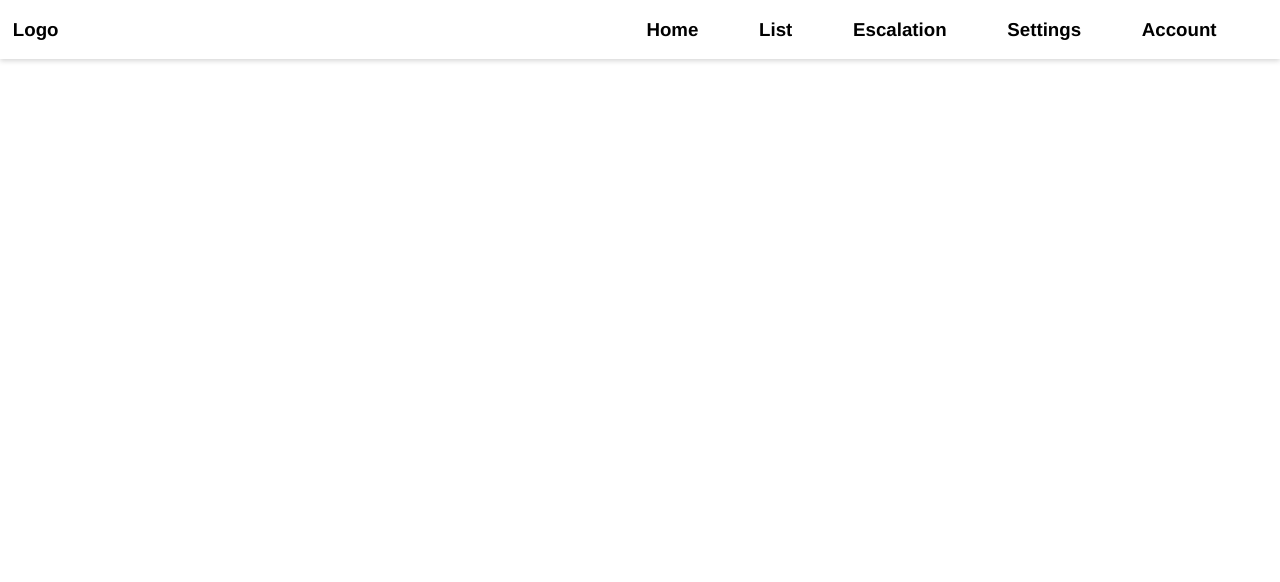
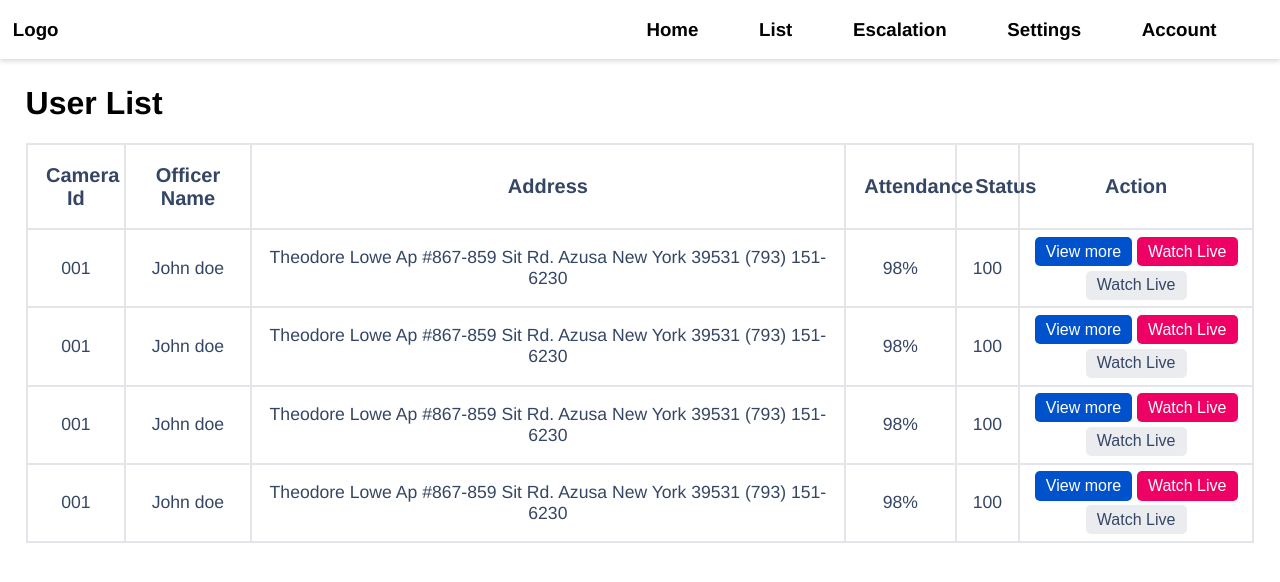
Before and after one commit to akshatsinghania/starlly-task, a React (Create React App) app: page / in a window 1280 px wide. Shown: the top 582 px of the page. Built offline with nearby package versions, Linux system fonts and the light colour scheme; no server answers.

Commit message:
added table for user list

```diff
--- a/package.json
+++ b/package.json
@@ -6,9 +6,11 @@
     "@testing-library/jest-dom": "^5.11.4",
     "@testing-library/react": "^11.1.0",
     "@testing-library/user-event": "^12.1.10",
+    "axios": "^0.21.1",
     "react": "^17.0.2",
     "react-dom": "^17.0.2",
     "react-scripts": "4.0.3",
+    "react-table": "^7.7.0",
     "styled-components": "^5.3.0",
     "web-vitals": "^1.0.1"
   },
--- a/src/App.js
+++ b/src/App.js
@@ -2,12 +2,15 @@ import React from 'react';
 
 import GlobalStyle from './theme/GlobalStyle';
 import Navbar from './components/navbar/Navbar';
+
+import Dashboard from './pages/dashboard/Dashboard';
 
 const App = () => {
 	return (
 		<div>
 			<GlobalStyle />
 			<Navbar />
+			<Dashboard />
 		</div>
 	);
 };
--- /dev/null
+++ b/src/pages/dashboard/Dashboard.js
@@ -0,0 +1,78 @@
+import React, { useEffect, useMemo, useState } from 'react';
+import { DashboardWrapper } from './Dashboard.style';
+import axios from 'axios';
+import Table from './components/UserList/UserList';
+
+const Dashboard = () => {
+	const [attendanceData, setAttendanceData] = useState([
+		{
+			cameraId: '001',
+			officerName: 'John doe',
+			attendance: 98,
+			address: `Theodore Lowe
+			Ap #867-859 Sit Rd.
+			Azusa New York 39531
+			(793) 151-6230`,
+			status: [
+				{ time: 9, value: 100 },
+				{ time: 10, value: 80 },
+			],
+		},
+		{
+			cameraId: '001',
+			officerName: 'John doe',
+			attendance: 98,
+			address: `Theodore Lowe
+			Ap #867-859 Sit Rd.
+			Azusa New York 39531
+			(793) 151-6230`,
+			status: [
+				{ time: 9, value: 100 },
+				{ time: 10, value: 80 },
+			],
+		},
+		{
+			cameraId: '001',
+			officerName: 'John doe',
+			attendance: 98,
+			address: `Theodore Lowe
+			Ap #867-859 Sit Rd.
+			Azusa New York 39531
+			(793) 151-6230`,
+			status: [
+				{ time: 9, value: 100 },
+				{ time: 10, value: 80 },
+			],
+		},
+		{
+			cameraId: '001',
+			officerName: 'John doe',
+			attendance: 98,
+			address: `Theodore Lowe
+			Ap #867-859 Sit Rd.
+			Azusa New York 39531
+			(793) 151-6230`,
+			status: [
+				{ time: 9, value: 100 },
+				{ time: 10, value: 80 },
+			],
+		},
+	]);
+
+	useEffect(() => {
+		axios.post('https://reqres.in/api/users', attendanceData).then((res) => {
+			setAttendanceData(res.data);
+		});
+		return () => {
+			setAttendanceData([]);
+		};
+	}, []);
+	return (
+		<DashboardWrapper>
+			<h1>User List</h1>
+			<Table data={attendanceData} />
+		</DashboardWrapper>
+	);
+};
+
+export default Dashboard;
--- /dev/null
+++ b/src/pages/dashboard/Dashboard.style.js
@@ -0,0 +1,5 @@
+import styled from 'styled-components';
+
+export const DashboardWrapper = styled.div`
+	margin: 2%;
+`;
--- /dev/null
+++ b/src/pages/dashboard/components/UserList/UserList.js
@@ -0,0 +1,97 @@
+import React, { useMemo, useState } from 'react';
+import { UserListWrapper, UserActionWrapper } from './UserList.style';
+
+import { useTable } from 'react-table';
+
+const UserList = ({ data, cells = [] }) => {
+	const columns = useMemo(
+		() => [
+			{
+				Header: 'Camera Id',
+				accessor: 'cameraId',
+			},
+			{
+				Header: 'Officer Name',
+				accessor: 'officerName',
+			},
+			{
+				Header: 'Address',
+				accessor: 'address',
+			},
+			{
+				Header: 'Attendance',
+				accessor: 'attendance',
+				Cell: ({ row: { original } }) => <div>{original.attendance}%</div>,
+			},
+			{
+				Header: 'Status',
+				accessor: 'status',
+				Cell: ({ row: { original } }) => original.status[0].value,
+			},
+			{
+				Header: 'Action',
+				accessor: 'action',
+				Cell: Action,
+			},
+		],
+		[],
+	);
+	const {
+		getTableProps,
+		getTableBodyProps,
+		headerGroups,
+		rows,
+		prepareRow,
+	} = useTable({ columns, data });
+
+	return (
+		<UserListWrapper>
+			<table {...getTableProps()} className='userList'>
+				<thead>
+					{headerGroups.map((headerGroup) => (
+						<tr {...headerGroup.getHeaderGroupProps()}>
+							{headerGroup.headers.map((column) => (
+								<th {...column.getHeaderProps()}>{column.render('Header')}</th>
+							))}
+						</tr>
+					))}
+				</thead>
+				<tbody {...getTableBodyProps()}>
+					{rows.map((row) => {
+						prepareRow(row);
+						return (
+							<tr {...row.getRowProps()}>
+								{row.cells.map((cell) => {
+									return (
+										<td {...cell.getCellProps()}>{cell.render('Cell')}</td>
+									);
+								})}
+							</tr>
+						);
+					})}
+				</tbody>
+			</table>
+		</UserListWrapper>
+	);
+};
+const Action = () => {
+	const [dropdownOpen, setDropdownOpen] = useState(false);
+	return (
+		<UserActionWrapper>
+			<button className='button blue-button'>View more</button>
+			<button className='button red-button'>Watch Live</button>
+			<button
+				className='button gray-button'
+				onclick={() => setDropdownOpen(!dropdownOpen)}>
+				Watch Live
+			</button>
+			{dropdownOpen ? (
+				<div>
+					<button>Edit</button>
+					<button>Delete</button>
+				</div>
+			) : null}
+		</UserActionWrapper>
+	);
+};
+export default UserList;
--- /dev/null
+++ b/src/pages/dashboard/components/UserList/UserList.style.js
@@ -0,0 +1,56 @@
+import styled from 'styled-components';
+
+export const UserListWrapper = styled.div`
+	table {
+		border-collapse: collapse;
+		width: 100%;
+
+		td {
+			border: 2px solid #e4e5ea;
+			text-align: center;
+			font-size: 110%;
+			* {
+				padding: 1.5%;
+			}
+		}
+
+		tr {
+			color: #354664;
+			font-weight: 500;
+		}
+		tr:hover {
+			background-color: #ddd;
+		}
+
+		th {
+			border: 2px solid #e4e5ea;
+			text-decoration: none;
+			font-weight: 900;
+			color: #354664;
+			font-size: 125%;
+			padding: 1.5%;
+		}
+	}
+`;
+
+export const UserActionWrapper = styled.div`
+	.button {
+		outline: none;
+		border-width: 0;
+		border-radius: 5px;
+		padding: 2.5% 5%;
+		margin: 1%;
+		color: white;
+		font-size: medium;
+	}
+	.red-button {
+		background-color: #ef0065;
+	}
+	.blue-button {
+		background-color: #0052cc;
+	}
+	.gray-button {
+		background-color: #ebecf0;
+		color: #354664;
+	}
+`;
```
Also changed, not shown: src/pages/dashboard/Dasboard.js (deleted, +0 -11 lines), 1 other file (tests, documents, lock files or other folders).
